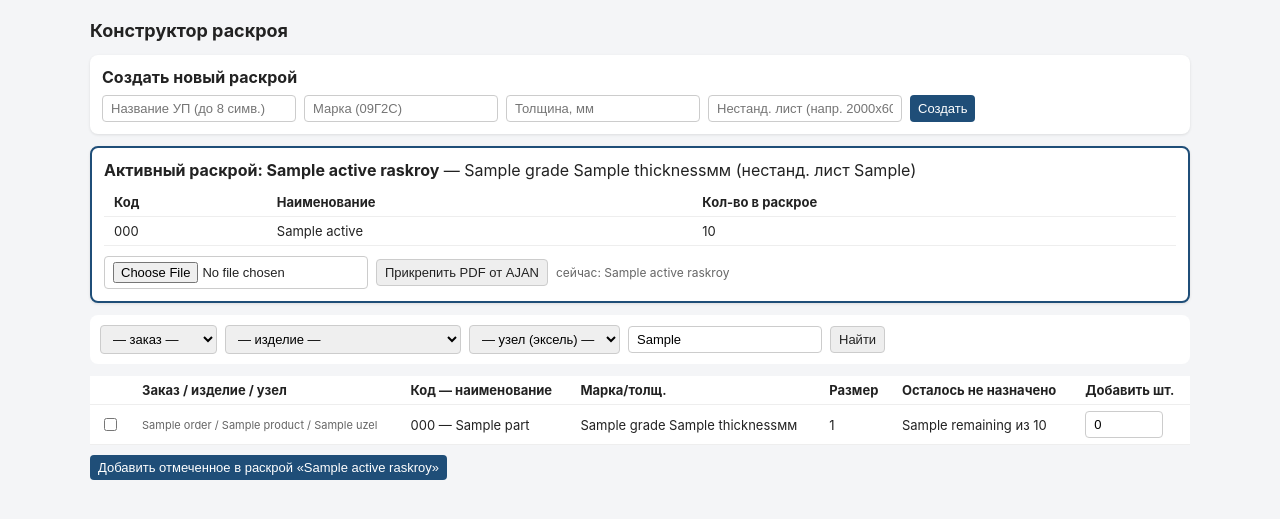
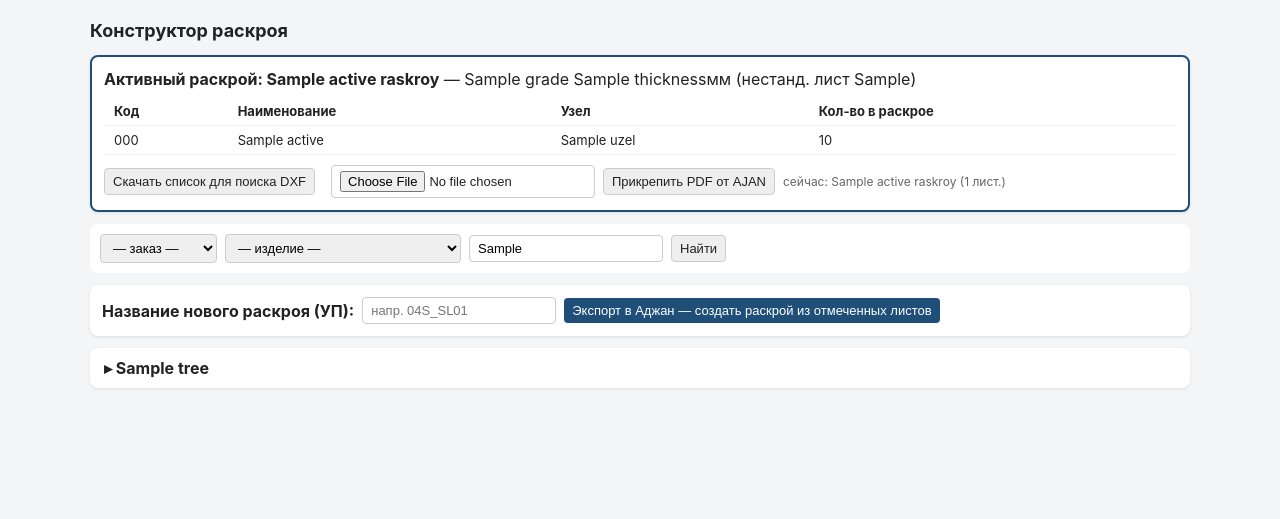
Before and after one commit to Dvulik-en/zakaz_board, a Flask app: template zakaz_board/templates/tehnolog.html in a window 1280 px wide. Shown: the part 45-564 px from the top of the page. Run offline with Flask 3, Linux system fonts and the light colour scheme; the template is opened without the code that fills it: most values are stand-ins (such as "Sample title", 1, 10 or a date in 2020).

Commit message:
Initial clean commit

```diff
--- a/zakaz_board/ajan_pdf_parser.py
+++ b/zakaz_board/ajan_pdf_parser.py
@@ -78,6 +78,8 @@ def parse_ajan_pdf(path):
                                 meta["material"] = row[i + 1]
                             elif cell == "Размерлиста" and i + 1 < len(row) and row[i + 1]:
                                 meta["sheet_size"] = row[i + 1]
+                            elif cell == "Кол-воповторов" and i + 1 < len(row) and row[i + 1]:
+                                meta["repeat_count"] = row[i + 1]
                 if t and t[0] and t[0][0] and "Номер" in str(t[0][0]):
                     parts_table = t
 
@@ -114,6 +116,7 @@ def parse_ajan_pdf(path):
                 "material": meta.get("material"),
                 "thickness": meta.get("thickness"),
                 "sheet_size": meta.get("sheet_size"),
+                "repeat_count": meta.get("repeat_count", "1"),
                 "parts": parts,
             })
     return results
--- a/zakaz_board/app.py
+++ b/zakaz_board/app.py
@@ -81,26 +81,56 @@ def check_products_complete(affected_part_ids):
             notify_bitrix24(f"Изделие «{product}» (заказ {order}) полностью вырезано.")
 
 
+def _safe_float(v):
+    try:
+        return float(v)
+    except (TypeError, ValueError):
+        return 0.0
+
+
+def build_full_tree(parts):
+    """Заказ -> Изделие -> Узел -> [детали], детали отсортированы стабильно."""
+    tree = OrderedDict()
+    for p in sorted(parts, key=lambda x: (str(x.get("order") or ""), str(x.get("product") or ""),
+                                           str(x.get("uzel") or ""), str(x.get("grade") or ""),
+                                           _safe_float(x.get("thickness")))):
+        o = tree.setdefault(p.get("order"), OrderedDict())
+        pr = o.setdefault(p.get("product"), OrderedDict())
+        pr.setdefault(p.get("uzel"), []).append(p)
+    return tree
+
+
 # ------------------------------------------------------------------ ПДО ---
 
 @app.route("/")
 def pdo_view():
     parts, raskroi, items = load_all()
     assigned, cut = compute_part_stats(parts, raskroi, items)
+    for p in parts:
+        p["_assigned"] = assigned.get(p["id"], 0)
+        p["_cut"] = cut.get(p["id"], 0)
 
-    tree = OrderedDict()
-    for p in sorted(parts, key=lambda x: (str(x.get("order") or ""), str(x.get("product") or ""))):
-        o = tree.setdefault(p["order"], OrderedDict())
-        pr = o.setdefault(p["product"], {"total": 0, "assigned": 0, "cut": 0})
-        qty = int(p.get("qty_total") or 0)
-        pr["total"] += qty
-        pr["assigned"] += min(assigned.get(p["id"], 0), qty)
-        pr["cut"] += cut.get(p["id"], 0)
-
+    tree = build_full_tree(parts)
     return render_template("pdo.html", tree=tree, active="pdo")
 
 
 # -------------------------------------------------------------- Технолог ---
+
+def group_uzel_by_thickness(tree):
+    """Заказ->Изделие->Узел->[детали] превращает в ...->Узел->{(марка,толщ,нестанд):[детали]}"""
+    out = OrderedDict()
+    for order, products in tree.items():
+        out[order] = OrderedDict()
+        for product, uzly in products.items():
+            out[order][product] = OrderedDict()
+            for uzel, parts_list in uzly.items():
+                groups = OrderedDict()
+                for p in parts_list:
+                    key = (p.get("grade"), p.get("thickness"), p.get("custom_sheet") or "")
+                    groups.setdefault(key, []).append(p)
+                out[order][product][uzel] = groups
+    return out
+
 
 @app.route("/tehnolog")
 def tehnolog_view():
@@ -109,29 +139,32 @@ def tehnolog_view():
 
     f_order = request.args.get("order", "")
     f_product = request.args.get("product", "")
-    f_uzel = request.args.get("uzel", "")
     f_q = request.args.get("q", "").strip().lower()
 
     orders = sorted({p["order"] for p in parts if p.get("order")})
     products = sorted({p["product"] for p in parts if p.get("product") and (not f_order or p["order"] == f_order)})
-    uzly = sorted({p["uzel"] for p in parts if p.get("uzel")
-                   and (not f_order or p["order"] == f_order)
-                   and (not f_product or p["product"] == f_product)})
 
     def matches(p):
         if f_order and p.get("order") != f_order:
             return False
         if f_product and p.get("product") != f_product:
             return False
-        if f_uzel and p.get("uzel") != f_uzel:
-            return False
         if f_q and f_q not in f"{p.get('code','')} {p.get('name','')}".lower():
             return False
         return True
 
-    filtered = [p for p in parts if matches(p)]
-    for p in filtered:
-        p["_remaining"] = int(p.get("qty_total") or 0) - assigned.get(p["id"], 0)
+    filtered = []
+    for p in parts:
+        if not matches(p):
+            continue
+        remaining = int(p.get("qty_total") or 0) - assigned.get(p["id"], 0)
+        if remaining <= 0:
+            continue  # уже полностью разложено по раскроям — нечего больше экспортировать
+        p = dict(p)
+        p["_remaining"] = remaining
+        filtered.append(p)
+
+    tree = group_uzel_by_thickness(build_full_tree(filtered))
 
     editable_raskroi = [r for r in raskroi if r.get("status") == "Создан"]
     active_raskroy_id = request.args.get("raskroy", "")
@@ -146,60 +179,66 @@ def tehnolog_view():
                 p["qty_in_raskroy"] = it.get("qty")
                 active_items.append(p)
 
-    return render_template("tehnolog.html", parts=filtered, orders=orders, products=products,
-                            uzly=uzly, f_order=f_order, f_product=f_product, f_uzel=f_uzel, f_q=f_q,
-                            editable_raskroi=editable_raskroi, active_raskroy=active_raskroy,
-                            active_items=active_items, msg=request.args.get("msg", ""), active="tehnolog")
+    return render_template("tehnolog.html", tree=tree, orders=orders, products=products,
+                            f_order=f_order, f_product=f_product, f_q=f_q,
+                            active_raskroy=active_raskroy, active_items=active_items,
+                            msg=request.args.get("msg", ""), active="tehnolog")
 
 
-@app.route("/tehnolog/create_raskroy", methods=["POST"])
-def create_raskroy():
+@app.route("/tehnolog/export", methods=["POST"])
+def export_view():
     name = request.form.get("name", "").strip()[:8]
-    grade = request.form.get("grade", "").strip()
-    thickness = request.form.get("thickness", "").strip()
-    custom_sheet = request.form.get("custom_sheet", "").strip()
-    if not name or not grade or not thickness:
-        return redirect(url_for("tehnolog_view", msg="Заполните название, марку и толщину"))
-    rid = sheet_store.create_raskroy(name, grade, thickness, custom_sheet)
+    group_values = request.form.getlist("group_ids")  # каждое значение: "id1,id2,id3"
+    if not name:
+        return redirect(url_for("tehnolog_view", msg="Укажите название раскроя (УП)"))
+    if not group_values:
+        return redirect(url_for("tehnolog_view", msg="Отметьте хотя бы один лист"))
+
+    part_ids = set()
+    for s in group_values:
+        part_ids.update(x for x in s.split(",") if x)
+
+    parts, raskroi, items = load_all()
+    assigned, _ = compute_part_stats(parts, raskroi, items)
+    parts_by_id = {p["id"]: p for p in parts}
+    selected = [parts_by_id[pid] for pid in part_ids if pid in parts_by_id]
+    if not selected:
+        return redirect(url_for("tehnolog_view", msg="Детали не найдены"))
+
+    keys = {(p.get("grade"), p.get("thickness"), p.get("custom_sheet") or "") for p in selected}
+    if len(keys) > 1:
+        return redirect(url_for("tehnolog_view",
+                                 msg="Выбраны листы с разной толщиной/маркой — за один экспорт можно только одну толщину"))
+
+    grade, thickness, custom_sheet = next(iter(keys))
+    raskroy_id = sheet_store.create_raskroy(name, grade, thickness, custom_sheet)
+
+    to_add = []
+    for p in selected:
+        remaining = int(p.get("qty_total") or 0) - assigned.get(p["id"], 0)
+        if remaining > 0:
+            to_add.append((p["id"], remaining))
+    sheet_store.add_items(raskroy_id, to_add)
     invalidate_cache()
-    return redirect(url_for("tehnolog_view", raskroy=rid, msg=f"Раскрой «{name}» создан"))
+    return redirect(url_for("tehnolog_view", raskroy=raskroy_id,
+                             msg=f"Раскрой «{name}» создан, деталей: {len(to_add)}. "
+                                 f"Список для поиска DXF можно скачать в карточке ниже."))
 
 
-@app.route("/tehnolog/add_items", methods=["POST"])
-def add_items():
-    raskroy_id = request.form.get("raskroy_id")
-    part_ids = request.form.getlist("part_id")
+@app.route("/tehnolog/download/<raskroy_id>")
+def download_raskroy(raskroy_id):
     parts, raskroi, items = load_all()
-    raskroy = next((r for r in raskroi if r["id"] == raskroy_id), None)
-    if not raskroy:
-        return redirect(url_for("tehnolog_view", msg="Раскрой не найден"))
-
     parts_by_id = {p["id"]: p for p in parts}
-    to_add = []
-    skipped = 0
-    for pid in part_ids:
-        p = parts_by_id.get(pid)
-        try:
-            qty = int(request.form.get(f"qty_{pid}") or 0)
-        except ValueError:
-            qty = 0
-        if not p or qty <= 0:
-            continue
-        if str(p.get("grade")) != str(raskroy.get("grade")) or str(p.get("thickness")) != str(raskroy.get("thickness")):
-            skipped += 1
-            continue
-        to_add.append((pid, qty))
-
-    sheet_store.add_items(raskroy_id, to_add)
-    invalidate_cache()
-    msg = f"Добавлено деталей: {len(to_add)}"
-    if skipped:
-        msg += f", пропущено (не совпала марка/толщина): {skipped}"
-    return redirect(url_for("tehnolog_view", raskroy=raskroy_id,
-                             order=request.form.get("f_order", ""),
-                             product=request.form.get("f_product", ""),
-                             uzel=request.form.get("f_uzel", ""),
-                             q=request.form.get("f_q", ""), msg=msg))
+    lines = ["Код;Наименование;Толщина;Размер;Количество"]
+    for it in items:
+        if it.get("raskroy_id") == raskroy_id:
+            p = parts_by_id.get(it["part_id"], {})
+            lines.append(f"{p.get('code','')};{p.get('name','')};{p.get('thickness','')};"
+                         f"{p.get('size','')};{it.get('qty','')}")
+    content = "\ufeff" + "\n".join(lines)
+    from flask import Response
+    return Response(content, mimetype="text/csv; charset=utf-8",
+                     headers={"Content-Disposition": f"attachment; filename=raskroy_{raskroy_id}.csv"})
 
 
 @app.route("/tehnolog/upload_pdf", methods=["POST"])
@@ -207,7 +246,23 @@ def upload_pdf():
     raskroy_id = request.form.get("raskroy_id")
     file = request.files.get("pdf")
     if file and raskroy_id:
-        sheet_store.attach_pdf(raskroy_id, file.filename)
+        import tempfile
+        from ajan_pdf_parser import parse_ajan_pdf
+        sheet_count = "1"
+        tmp_path = None
+        try:
+            with tempfile.NamedTemporaryFile(suffix=".pdf", delete=False) as tmp:
+                file.save(tmp.name)
+                tmp_path = tmp.name
+            ups = parse_ajan_pdf(tmp_path)
+            if ups:
+                sheet_count = str(ups[0].get("repeat_count") or "1")
+        except Exception as e:
+            print("Не удалось разобрать PDF (сохранили только имя файла):", e)
+        finally:
+            if tmp_path and os.path.exists(tmp_path):
+                os.remove(tmp_path)
+        sheet_store.attach_pdf(raskroy_id, file.filename, sheet_count=sheet_count)
         invalidate_cache()
     return redirect(url_for("tehnolog_view", raskroy=raskroy_id, msg="PDF прикреплён"))
 
@@ -228,7 +283,16 @@ def uchetnik_view():
     for it in items:
         item_count[it.get("raskroy_id")] += 1
 
-    return render_template("uchetnik.html", groups=groups, item_count=item_count, active="uchetnik")
+    def sheet_count_of(r):
+        try:
+            return int(r.get("sheet_count") or 1)
+        except (TypeError, ValueError):
+            return 1
+
+    group_totals = {key: sum(sheet_count_of(r) for r in group) for key, group in groups.items()}
+
+    return render_template("uchetnik.html", groups=groups, item_count=item_count,
+                            group_totals=group_totals, sheet_count_of=sheet_count_of, active="uchetnik")
 
 
 @app.route("/uchetnik/issue/<raskroy_id>", methods=["POST"])
@@ -249,12 +313,15 @@ def plazmenshik_view():
     queue_with_items = []
     for r in queue:
         r_items = []
+        uzly = set()
         for it in items:
             if it.get("raskroy_id") == r["id"]:
                 p = dict(parts_by_id.get(it["part_id"], {}))
                 p["qty_in_raskroy"] = it.get("qty")
                 r_items.append(p)
-        queue_with_items.append((r, r_items))
+                if p.get("uzel"):
+                    uzly.add(f'{p.get("product")} / {p.get("uzel")}')
+        queue_with_items.append((r, r_items, sorted(uzly)))
 
     return render_template("plazmenshik.html", queue=queue_with_items, active="plazmenshik")
 
--- a/zakaz_board/templates/base.html
+++ b/zakaz_board/templates/base.html
@@ -25,6 +25,9 @@
   button.secondary { background:#eee; color:#222; border:1px solid #ccc; }
   .filters { display:flex; gap:8px; flex-wrap:wrap; margin-bottom:12px; background:#fff; padding:10px; border-radius:8px; }
   .card { background:#fff; padding:12px; border-radius:8px; margin-bottom:12px; box-shadow:0 1px 3px rgba(0,0,0,.10); }
+  tr.st-done { background:#c6efce; }
+  tr.st-progress { background:#fff2cc; }
+  tr.st-todo { background:#fce4d6; }
   @media (max-width:600px) { nav a { padding:10px; font-size:12px; } }
 </style>
 </head>
--- a/zakaz_board/templates/tehnolog.html
+++ b/zakaz_board/templates/tehnolog.html
@@ -2,40 +2,31 @@
 {% block content %}
 <h1>Конструктор раскроя</h1>
 {% if msg %}<div class="msg">{{ msg }}</div>{% endif %}
-
-<div class="card">
-  <b>Создать новый раскрой</b>
-  <form method="post" action="/tehnolog/create_raskroy" style="display:flex; gap:8px; flex-wrap:wrap; margin-top:8px;">
-    <input name="name" placeholder="Название УП (до 8 симв.)" maxlength="8" required>
-    <input name="grade" placeholder="Марка (09Г2С)" required>
-    <input name="thickness" placeholder="Толщина, мм" required>
-    <input name="custom_sheet" placeholder="Нестанд. лист (напр. 2000x6000), необязательно">
-    <button type="submit">Создать</button>
-  </form>
-</div>
 
 {% if active_raskroy %}
 <div class="card" style="border:2px solid #1f4e78;">
   <b>Активный раскрой: {{ active_raskroy.name }}</b> — {{ active_raskroy.grade }} {{ active_raskroy.thickness }}мм
   {% if active_raskroy.custom_sheet %}(нестанд. лист {{ active_raskroy.custom_sheet }}){% endif %}
   <table style="margin-top:8px;">
-    <tr><th>Код</th><th>Наименование</th><th>Кол-во в раскрое</th></tr>
+    <tr><th>Код</th><th>Наименование</th><th>Узел</th><th>Кол-во в раскрое</th></tr>
     {% for p in active_items %}
-    <tr><td>{{ p.code }}</td><td>{{ p.name }}</td><td>{{ p.qty_in_raskroy }}</td></tr>
+    <tr><td>{{ p.code }}</td><td>{{ p.name }}</td><td>{{ p.uzel }}</td><td>{{ p.qty_in_raskroy }}</td></tr>
     {% else %}
-    <tr><td colspan="3">Пока пусто — добавьте детали из списка ниже.</td></tr>
+    <tr><td colspan="4">Пока пусто.</td></tr>
     {% endfor %}
   </table>
 
-  <form method="post" action="/tehnolog/upload_pdf" enctype="multipart/form-data" style="margin-top:10px; display:flex; gap:8px; align-items:center;">
+  <div style="margin-top:10px; display:flex; gap:16px; flex-wrap:wrap; align-items:center;">
+    <a href="/tehnolog/download/{{ active_raskroy.id }}"><button type="button" class="secondary">Скачать список для поиска DXF</button></a>
+
+    <form method="post" action="/tehnolog/upload_pdf" enctype="multipart/form-data" style="display:flex; gap:8px; align-items:center;">
       <input type="hidden" name="raskroy_id" value="{{ active_raskroy.id }}">
       <input type="file" name="pdf" accept=".pdf">
       <button type="submit" class="secondary">Прикрепить PDF от AJAN</button>
-    {% if active_raskroy.pdf_name %}<span style="font-size:12px; color:#666;">сейчас: {{ active_raskroy.pdf_name }}</span>{% endif %}
+      {% if active_raskroy.pdf_name %}<span style="font-size:12px; color:#666;">сейчас: {{ active_raskroy.pdf_name }} ({{ active_raskroy.sheet_count }} лист.)</span>{% endif %}
     </form>
   </div>
-{% else %}
-<p style="font-size:13px; color:#666;">Создайте раскрой выше или выберите существующий (список ниже слева на вкладке «Учётчик» пока не выданные), чтобы добавлять в него детали.</p>
+</div>
 {% endif %}
 
 <div class="filters">
@@ -49,41 +40,49 @@
       <option value="">— изделие —</option>
       {% for pr in products %}<option value="{{ pr }}" {{ 'selected' if pr==f_product }}>{{ pr }}</option>{% endfor %}
     </select>
-    <select name="uzel" onchange="this.form.submit()">
-      <option value="">— узел (эксель) —</option>
-      {% for u in uzly %}<option value="{{ u }}" {{ 'selected' if u==f_uzel }}>{{ u }}</option>{% endfor %}
-    </select>
     <input name="q" placeholder="поиск по коду/названию" value="{{ f_q }}">
     <button type="submit" class="secondary">Найти</button>
   </form>
 </div>
 
-<form method="post" action="/tehnolog/add_items">
-  <input type="hidden" name="raskroy_id" value="{{ active_raskroy.id if active_raskroy else '' }}">
-  <input type="hidden" name="f_order" value="{{ f_order }}">
-  <input type="hidden" name="f_product" value="{{ f_product }}">
-  <input type="hidden" name="f_uzel" value="{{ f_uzel }}">
-  <input type="hidden" name="f_q" value="{{ f_q }}">
+<form method="post" action="/tehnolog/export">
+  <div class="card" style="display:flex; gap:8px; align-items:center; flex-wrap:wrap;">
+    <b>Название нового раскроя (УП):</b>
+    <input name="name" maxlength="8" placeholder="напр. 04S_SL01" required>
+    <button type="submit">Экспорт в Аджан — создать раскрой из отмеченных листов</button>
+  </div>
+
+  {% for order_name, products in tree.items() %}
+    <details>
+      <summary>{{ order_name }}</summary>
+      {% for product_name, uzly in products.items() %}
+        <details style="margin:8px 10px;">
+          <summary style="background:#d9e1f2;">{{ product_name }}</summary>
+          {% for uzel, groups in uzly.items() %}
+            <details style="margin:8px 10px; box-shadow:none; border:1px solid #eee;">
+              <summary style="background:#f0f4fa; font-size:13px; font-weight:normal;">{{ uzel }}</summary>
+              {% for key, part_list in groups.items() %}
+                <div style="margin:6px 10px; border:1px dashed #ccc; border-radius:6px; padding:6px 10px;">
+                  <label style="font-size:13px;">
+                    <input type="checkbox" name="group_ids" value="{{ part_list | map(attribute='id') | join(',') }}">
+                    <b>Лист: {{ key[0] or '?' }} {{ key[1] or '?' }}мм{% if key[2] %} (нестанд. {{ key[2] }}){% endif %}</b>
+                    — {{ part_list | length }} поз.
+                  </label>
                   <table>
-    <tr><th></th><th>Заказ / изделие / узел</th><th>Код — наименование</th><th>Марка/толщ.</th><th>Размер</th><th>Осталось не назначено</th><th>Добавить шт.</th></tr>
-    {% for p in parts %}
-    <tr>
-      <td><input type="checkbox" name="part_id" value="{{ p.id }}"></td>
-      <td style="font-size:11px; color:#666;">{{ p.order }} / {{ p.product }} / {{ p.uzel }}</td>
-      <td>{{ p.code }} — {{ p.name }}</td>
-      <td>{{ p.grade }} {{ p.thickness }}мм</td>
-      <td>{{ p.size }}</td>
-      <td>{{ p._remaining }} из {{ p.qty_total }}</td>
-      <td><input type="number" name="qty_{{ p.id }}" min="0" max="{{ p._remaining }}" value="{{ p._remaining if p._remaining > 0 else 0 }}" style="width:60px"></td>
-    </tr>
-    {% else %}
-    <tr><td colspan="7">Ничего не найдено под текущий фильтр.</td></tr>
+                    <tr><th>Код</th><th>Наименование</th><th>Размер</th><th>Осталось назначить</th></tr>
+                    {% for p in part_list %}
+                    <tr><td>{{ p.code }}</td><td>{{ p.name }}</td><td>{{ p.size }}</td><td>{{ p._remaining }}</td></tr>
                     {% endfor %}
                   </table>
-  {% if active_raskroy %}
-  <button type="submit" style="margin-top:10px;">Добавить отмеченное в раскрой «{{ active_raskroy.name }}»</button>
+                </div>
+              {% endfor %}
+            </details>
+          {% endfor %}
+        </details>
+      {% endfor %}
+    </details>
   {% else %}
-  <p style="font-size:12px; color:#888; margin-top:8px;">Сначала создайте или выберите раскрой сверху.</p>
-  {% endif %}
+    <p>Под текущий фильтр ничего не осталось (либо всё уже разложено по раскроям).</p>
+  {% endfor %}
 </form>
 {% endblock %}
--- a/zakaz_board/templates/uchetnik.html
+++ b/zakaz_board/templates/uchetnik.html
@@ -7,14 +7,15 @@
   <details open>
     <summary>{{ key[0] or '?' }} {{ key[1] or '?' }}мм
       {% if key[2] %}(нестанд. лист {{ key[2] }}){% endif %}
-      <span class="progress">— {{ group|length }} лист(ов)</span>
+      <span class="progress">— нужно листов: {{ group_totals[key] }}</span>
     </summary>
     <table>
-      <tr><th>УП</th><th>Деталей внутри</th><th>Создан</th><th></th></tr>
+      <tr><th>УП</th><th>Деталей внутри</th><th>Листов (с повторами)</th><th>Создан</th><th></th></tr>
       {% for r in group %}
       <tr>
         <td>{{ r.name }}</td>
         <td>{{ item_count.get(r.id, 0) }}</td>
+        <td>{{ sheet_count_of(r) }}</td>
         <td>{{ r.created }}</td>
         <td>
           <form method="post" action="/uchetnik/issue/{{ r.id }}">
```
Also changed, not shown: zakaz_board/sheet_store.py (+9 -4 lines), zakaz_board/templates/pdo.html (+27 -14 lines), zakaz_board/templates/plazmenshik.html (+9 -1 lines), zakaz_board/upload_parts.py (+6 -2 lines). Lines whose indentation alone changed are shown as unchanged.
